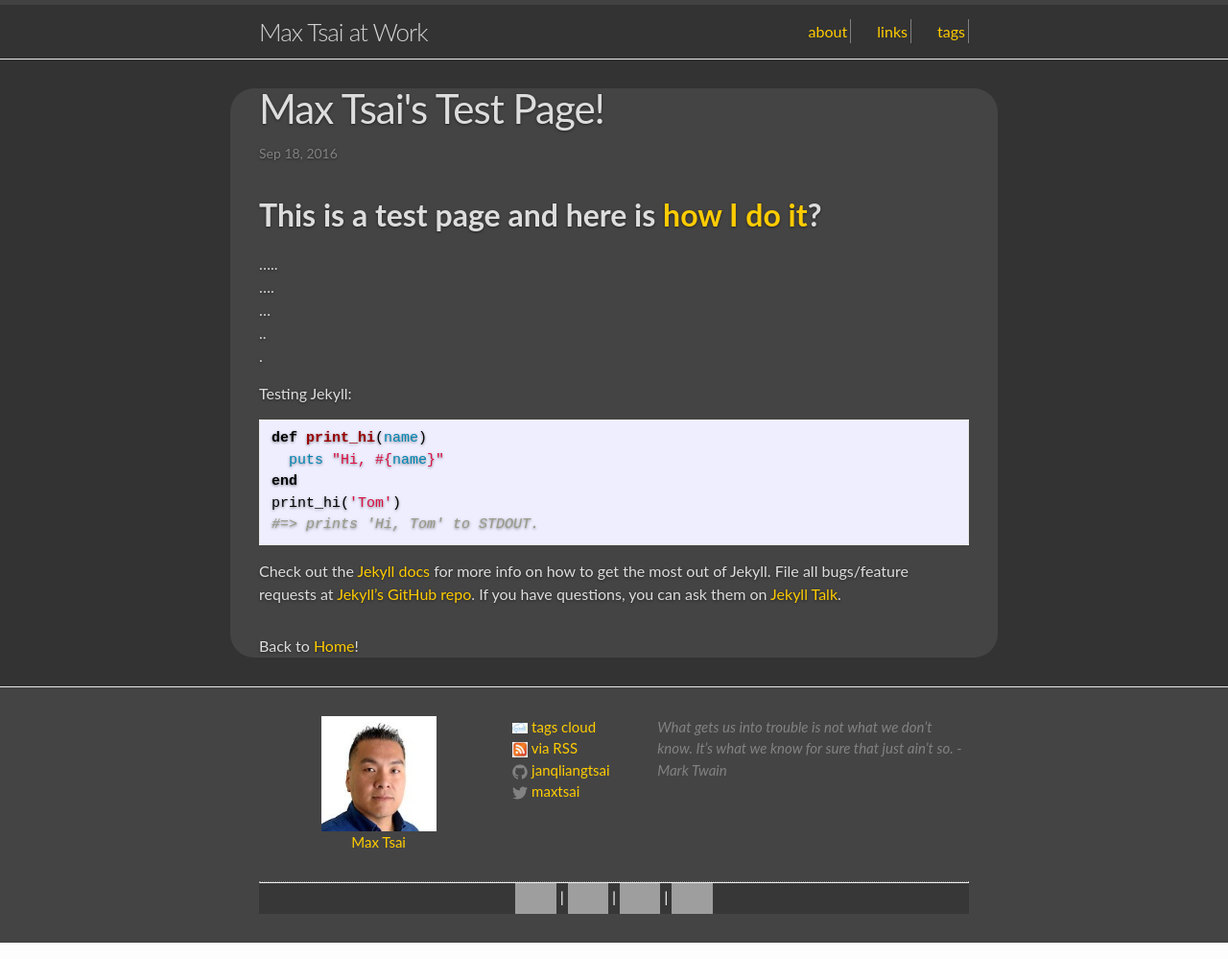
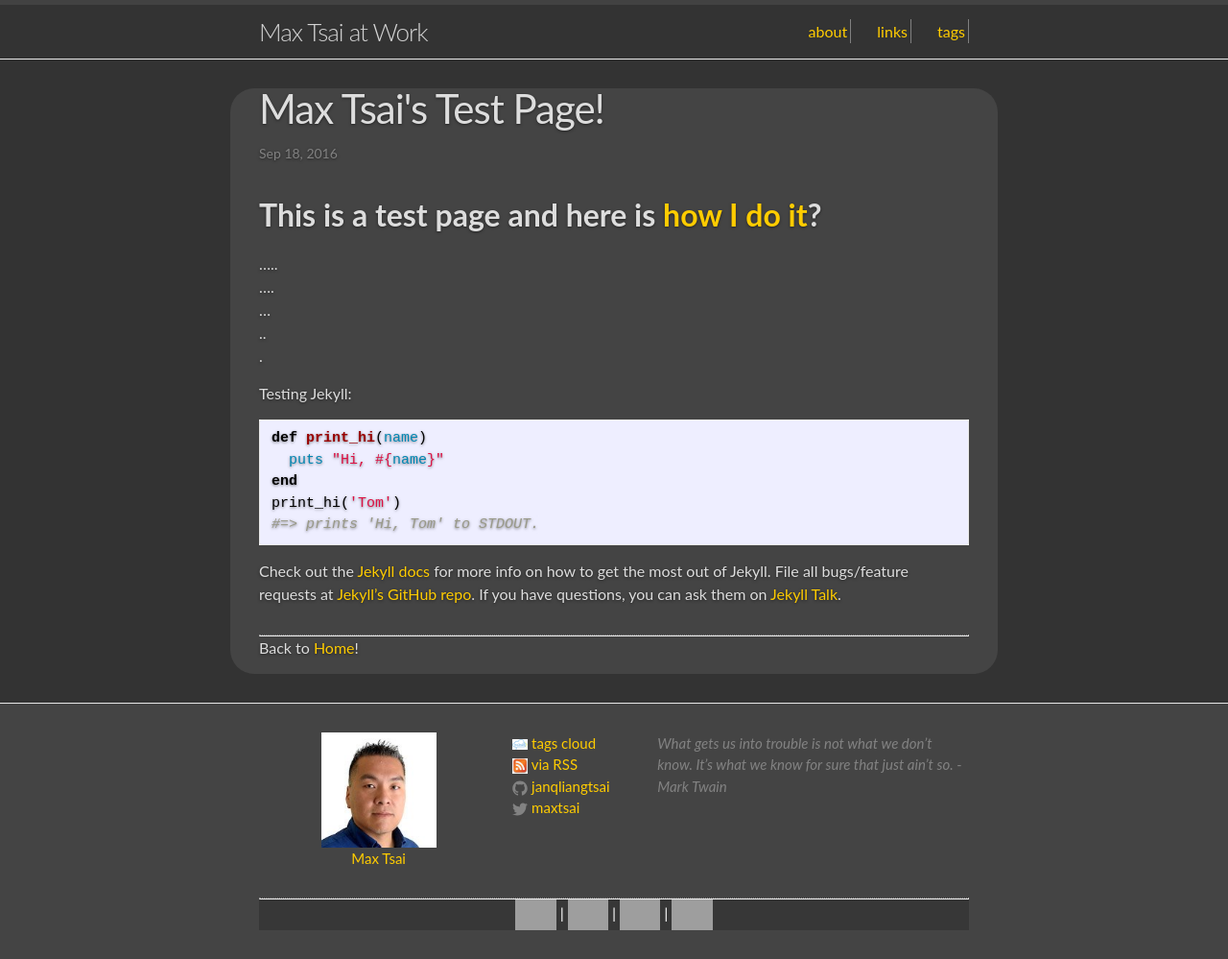
Before and after one commit to JANQLIANGTSAI/janqliangtsai.github.io, a Jekyll site: the page built from _posts/2016-09-18-welcome-to-jekyll.markdown, in a window 1280 px wide. Shown: the whole page at 96% size. Built offline with Jekyll 4.4.1, drawn with Linux system fonts in a browser that asks for light colours; grey boxes are pictures that could not be loaded.

Commit message:
blog template 2

```diff
--- a/_layouts/post.html
+++ b/_layouts/post.html
@@ -17,4 +17,7 @@
   {% endif %}
 </article>
 
-Back to <a href="/">Home</a>!
+<p>
+    <hr style="border-top: 1px dotted #8c8b8b;" />
+    Back to <a href="/">Home</a>!
+</p>
```
